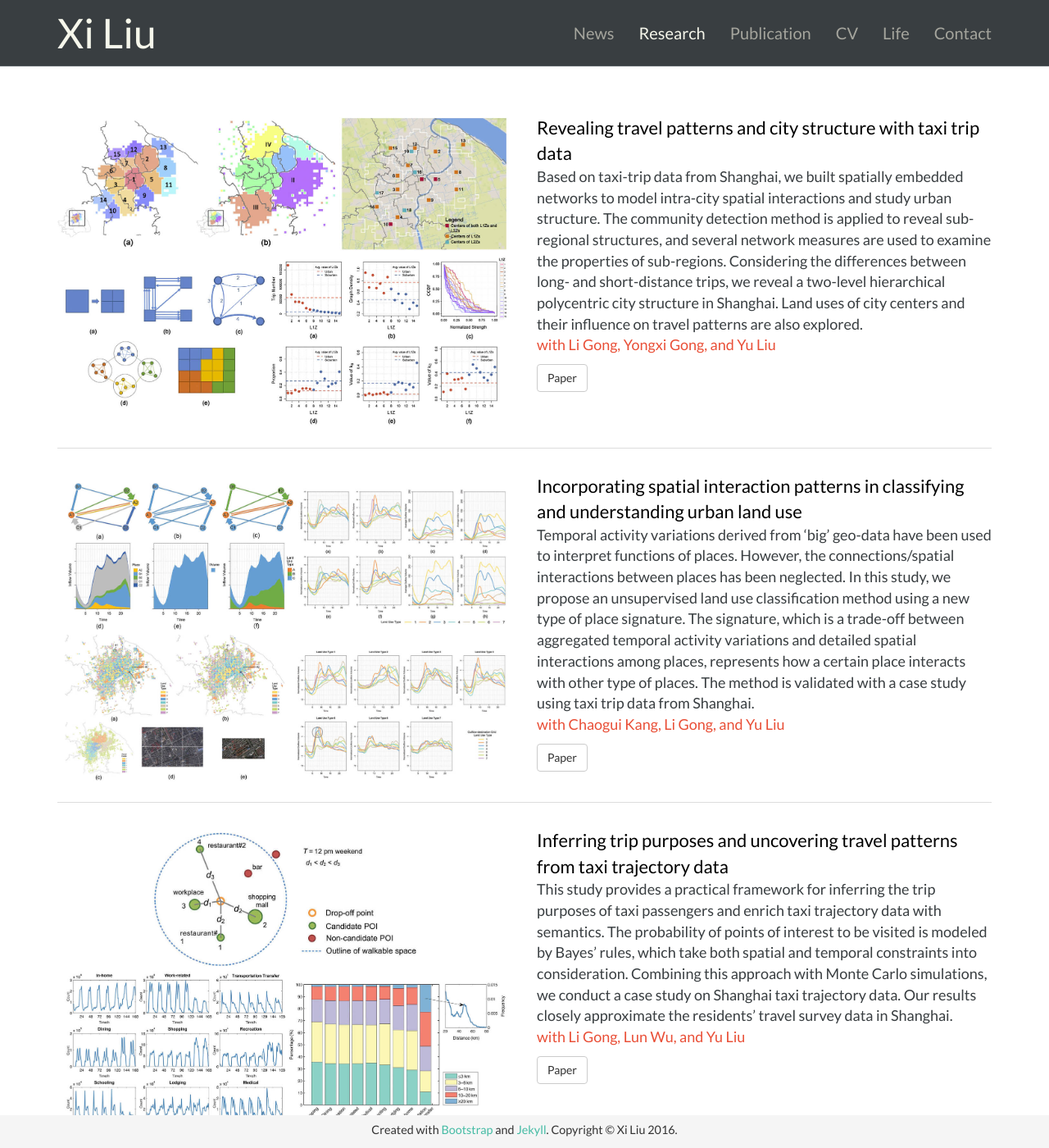
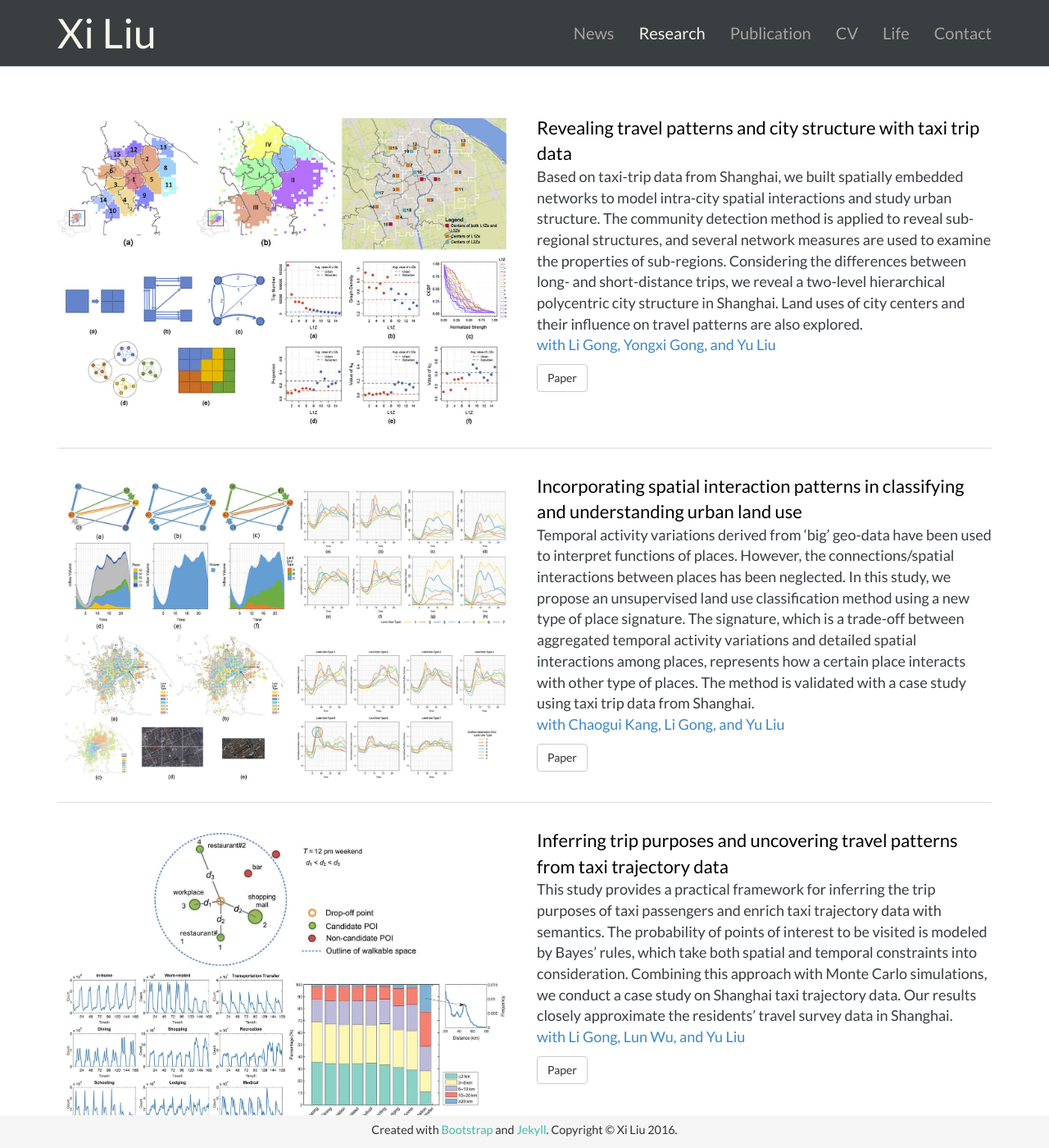
Before and after one commit to xiliu18/xiliu18.github.io, a Jekyll site: the page built from research.html, in a window 1280 px wide and 1400 px high. Shown: the whole window at 82% size. Built offline with Jekyll 4.4.1, drawn with Linux system fonts in a browser that asks for light colours.

Commit message:
changed color for authers

```diff
--- a/css/custom.css
+++ b/css/custom.css
@@ -169,7 +169,8 @@ a:hover {
 }
 .puba {
   font-size: 18px;
-  color: #E94F37;
+  /*color: #E94F37;*/
+  color: #3F88C5;
 }
 .pubv {
   color: #090;
```
Also changed, not shown: 1 other file.
